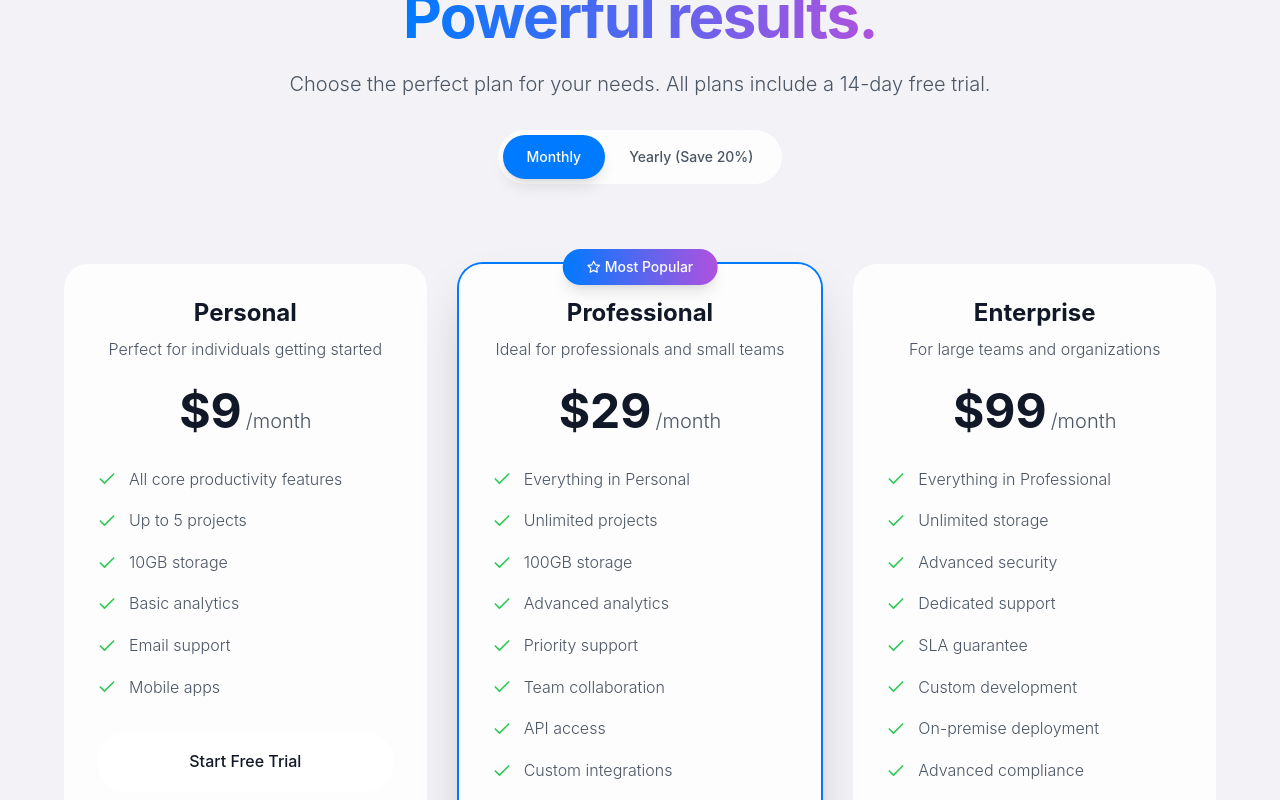
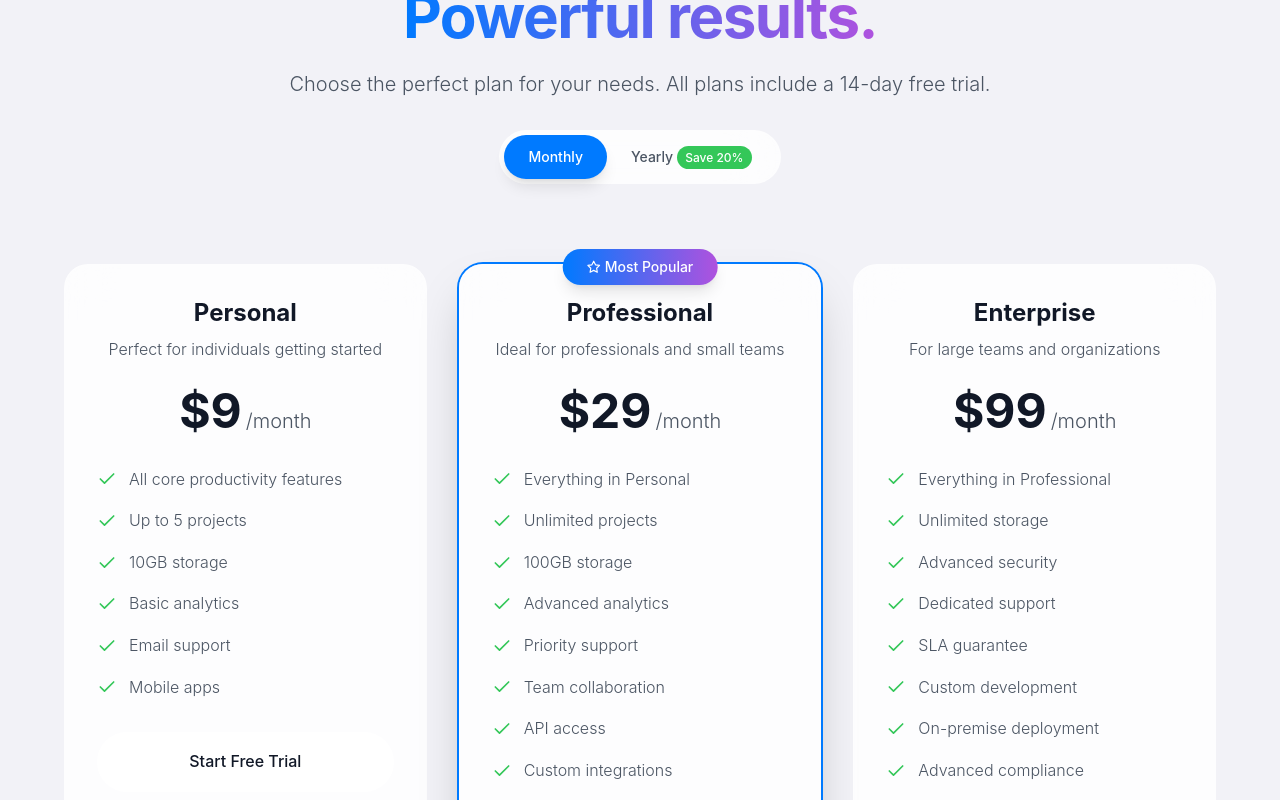
Before and after one commit to Chamaramadushankadev/Nexaprowebsite, a React (Vite) app: page / in a window 1280 px wide. Shown: the part 3120-3920 px from the top of the page. Built offline with nearby package versions, Linux system fonts and the light colour scheme; the HTML template or start-up script is replaced by a standard one.

Commit message:
Add Monthly/Yearly Toggle to Pricing

```diff
--- a/src/components/Pricing.jsx
+++ b/src/components/Pricing.jsx
@@ -1,11 +1,12 @@
 import { motion } from 'framer-motion';
 import { useInView } from 'framer-motion';
-import { useRef } from 'react';
+import { useRef, useState } from 'react';
 import { Check, Star, Zap } from 'lucide-react';
 
 const Pricing = () => {
   const ref = useRef(null);
   const isInView = useInView(ref, { once: true, margin: "-100px" });
+  const [isYearly, setIsYearly] = useState(false);
 
   // Placeholder Stripe checkout function
   const handleStripeCheckout = (planName, priceId) => {
@@ -26,8 +27,8 @@ const Pricing = () => {
   const plans = [
     {
       name: 'Personal',
-      price: '$9',
-      period: '/month',
+      monthlyPrice: 9,
+      yearlyPrice: 72, // 20% discount
       description: 'Perfect for individuals getting started',
       features: [
         'All core productivity features',
@@ -39,12 +40,13 @@ const Pricing = () => {
       ],
       buttonText: 'Start Free Trial',
       popular: false,
-      priceId: 'price_personal_monthly'
+      monthlyPriceId: 'price_personal_monthly',
+      yearlyPriceId: 'price_personal_yearly'
     },
     {
       name: 'Professional',
-      price: '$29',
-      period: '/month',
+      monthlyPrice: 29,
+      yearlyPrice: 232, // 20% discount
       description: 'Ideal for professionals and small teams',
       features: [
         'Everything in Personal',
@@ -58,12 +60,13 @@ const Pricing = () => {
       ],
       buttonText: 'Get Started',
       popular: true,
-      priceId: 'price_professional_monthly'
+      monthlyPriceId: 'price_professional_monthly',
+      yearlyPriceId: 'price_professional_yearly'
     },
     {
       name: 'Enterprise',
-      price: '$99',
-      period: '/month',
+      monthlyPrice: 99,
+      yearlyPrice: 792, // 20% discount
       description: 'For large teams and organizations',
       features: [
         'Everything in Professional',
@@ -77,10 +80,22 @@ const Pricing = () => {
       ],
       buttonText: 'Contact Sales',
       popular: false,
-      priceId: 'price_enterprise_monthly'
+      monthlyPriceId: 'price_enterprise_monthly',
+      yearlyPriceId: 'price_enterprise_yearly'
     }
   ];
 
+  const getCurrentPrice = (plan) => {
+    return isYearly ? plan.yearlyPrice : plan.monthlyPrice;
+  };
+
+  const getCurrentPriceId = (plan) => {
+    return isYearly ? plan.yearlyPriceId : plan.monthlyPriceId;
+  };
+
+  const getPeriodText = () => {
+    return isYearly ? '/year' : '/month';
+  };
   const containerVariants = {
     hidden: { opacity: 0 },
     visible: {
@@ -133,13 +148,30 @@ const Pricing = () => {
           {/* Billing Toggle */}
           <motion.div
             variants={itemVariants}
-            className="inline-flex items-center glass-effect rounded-full p-1"
+            className="inline-flex items-center glass-effect rounded-full p-1 relative"
           >
-            <button className="px-6 py-3 text-sm font-medium text-white bg-apple-blue rounded-full shadow-lg">
+            <button
+              onClick={() => setIsYearly(false)}
+              className={`px-6 py-3 text-sm font-medium rounded-full transition-all duration-300 relative z-10 ${
+                !isYearly
+                  ? 'text-white bg-apple-blue shadow-lg'
+                  : 'text-gray-600 dark:text-gray-300 hover:text-apple-blue'
+              }`}
+            >
               Monthly
             </button>
-            <button className="px-6 py-3 text-sm font-medium text-gray-600 dark:text-gray-300 hover:text-apple-blue transition-colors duration-200">
-              Yearly (Save 20%)
+            <button
+              onClick={() => setIsYearly(true)}
+              className={`px-6 py-3 text-sm font-medium rounded-full transition-all duration-300 relative z-10 ${
+                isYearly
+                  ? 'text-white bg-apple-blue shadow-lg'
+                  : 'text-gray-600 dark:text-gray-300 hover:text-apple-blue'
+              }`}
+            >
+              <span>Yearly</span>
+              <span className="ml-1 text-xs bg-apple-green text-white px-2 py-1 rounded-full">
+                Save 20%
+              </span>
             </button>
           </motion.div>
         </motion.div>
@@ -184,12 +216,17 @@ const Pricing = () => {
                 </p>
                 <div className="flex items-baseline justify-center">
                   <span className="text-5xl font-bold text-gray-900 dark:text-white">
-                    {plan.price}
+                    ${getCurrentPrice(plan)}
                   </span>
                   <span className="text-xl text-gray-600 dark:text-gray-300 ml-1 font-light">
-                    {plan.period}
+                    {getPeriodText()}
                   </span>
                 </div>
+                {isYearly && (
+                  <div className="text-sm text-apple-green mt-2">
+                    Save ${(plan.monthlyPrice * 12) - plan.yearlyPrice} per year
+                  </div>
+                )}
               </div>
 
               {/* Features */}
@@ -208,7 +245,7 @@ const Pricing = () => {
 
               {/* CTA Button */}
               <motion.button
-                onClick={() => handleStripeCheckout(plan.name, plan.priceId)}
+                onClick={() => handleStripeCheckout(plan.name, getCurrentPriceId(plan))}
                 whileHover={{ scale: 1.02 }}
                 whileTap={{ scale: 0.98 }}
                 className={`w-full py-4 px-6 rounded-full font-medium transition-all duration-300 ${
@@ -238,7 +275,7 @@ const Pricing = () => {
           className="text-center mt-20"
         >
           <p className="text-gray-600 dark:text-gray-300 mb-6 font-light">
-            All plans include a 14-day free trial. No credit card required.
+            All plans include a 14-day free trial. No credit card required. {isYearly ? 'Billed annually.' : 'Billed monthly.'}
           </p>
           <div className="flex flex-wrap justify-center items-center space-x-8 text-sm text-gray-500 dark:text-gray-400">
             <span>✓ Cancel anytime</span>
```
